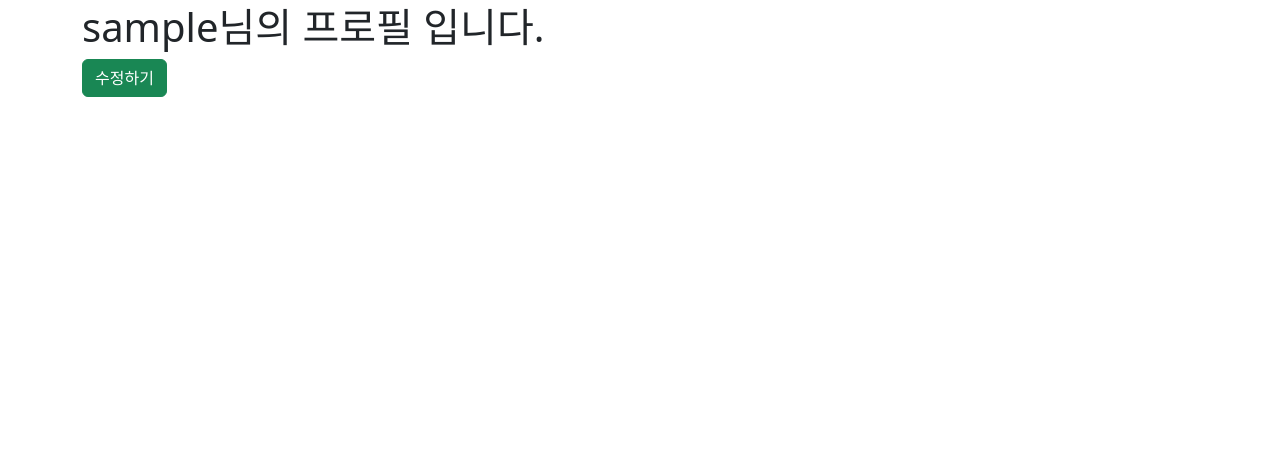
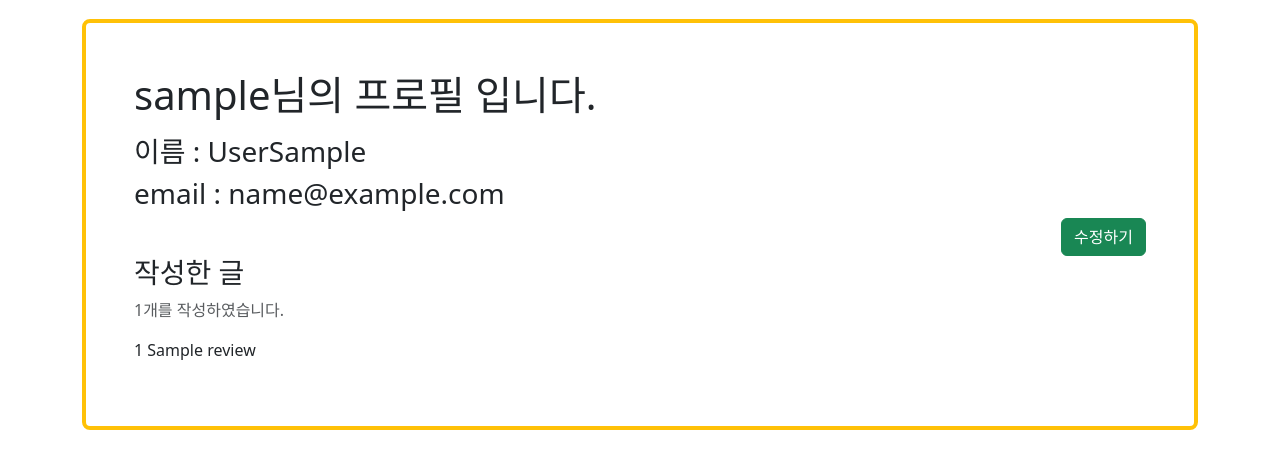
Before and after one commit to buzzzlight/django-pair-04, a Django app: page /accounts/1/ in a window 1280 px wide. Shown: the part 67-536 px from the top of the page. Run offline with Django 3.2, Linux system fonts and the light colour scheme; tables that the repository leaves empty hold one stand-in row (values such as "Sample post"); some libraries are stand-ins or nearby versions.

Commit message:
fix accounts/detail

```diff
--- a/accounts/templates/accounts/detail.html
+++ b/accounts/templates/accounts/detail.html
@@ -1,5 +1,23 @@
 {% extends 'base.html' %}
 {% block content %}
-<h1>{{ user.username }}님의 프로필 입니다.</h1>
-<a class="btn btn-success" href="{% url 'accounts:update' user.pk %}">수정하기</a>
+<div class="mt-3 card p-5 border border-4 border-warning rounded-3">
+  <h1 class="mb-3">{{ account_detail.username }}님의 프로필 입니다.</h1>
+  <h3>이름 : {{ account_detail.last_name }}{{ account_detail.first_name }}</h3>
+  <h3>email : {{ account_detail.email }}</h3>
+  <div class="text-end">
+    <a class="btn btn-success" href="{% url 'accounts:update' user.pk %}">수정하기</a>
+  </div>
+  <div class="row">
+    <div class="col-6">
+        <h3>작성한 글</h3>
+        <p class="text-muted">{{ account_detail.review_set.count }}개를 작성하였습니다.</p>
+        {% for article in account_detail.review_set.all %}
+        <p>
+            {{ forloop.counter }}
+            <a class="text-decoration-none text-dark" href="{% url 'reviews:detail' article.pk %}">{{ article.title }}</a>
+        </p>
+        {% endfor %}
+    </div>
+  </div>
+</div>
 {% endblock %}
--- a/accounts/templates/accounts/update.html
+++ b/accounts/templates/accounts/update.html
@@ -5,7 +5,7 @@
   <h1>수정하기</h1>
   <form action="" method="POST">
       {% csrf_token %}
-      {% bootstrap_form form %}
+      {% bootstrap_form update_form %}
       <div class="text-end mx-3"><input type="submit" value="수정하기" class="btn btn-primary"></div>
   </form>
 </div>
--- a/accounts/urls.py
+++ b/accounts/urls.py
@@ -3,7 +3,6 @@ from . import views
 
 app_name='accounts'
 urlpatterns = [
-    path('', views.index, name='index'),
     path('signup/', views.signup, name='signup'),
     path('login/', views.login, name='login'),
     path('logout/', views.logout, name='logout'),
--- a/accounts/views.py
+++ b/accounts/views.py
@@ -4,12 +4,10 @@ from django.contrib.auth import login as auth_login
 from django.contrib.auth import logout as auth_logout
 from django.contrib.auth.forms import AuthenticationForm
 from .models import User
+from django.contrib.auth.decorators import login_required
+
 
 # Create your views here.
-
-
-def index(request):
-    return render(request, "accounts/index.html")
 
 
 def signup(request):
@@ -18,7 +16,7 @@ def signup(request):
         if form.is_valid():
             user = form.save()
             auth_login(request, user)
-            return redirect("accounts:index")
+            return redirect("reviews:index")
     else:
         form = CustomUserCreationForm()
     context = {"form": form}
@@ -30,7 +28,7 @@ def login(request):
         form = AuthenticationForm(request, data=request.POST)
         if form.is_valid():
             auth_login(request, form.get_user())
-            return redirect("accounts:index")
+            return redirect("reviews:index")
     else:
         form = AuthenticationForm()
     context = {"form": form}
@@ -39,23 +37,27 @@ def login(request):
 
 def logout(request):
     auth_logout(request)
-    return redirect("accounts:index")
+    return redirect("reviews:index")
 
 
 def detail(request, pk):
-    user = User.objects.get(pk=pk)
-    context = {"user": user}
+    account_detail = User.objects.get(pk=pk)
+    context = {"account_detail": account_detail}
     return render(request, "accounts/detail.html", context)
 
 
+@login_required
+
 def update(request, pk):
-    if request.method == "POST":
-        form = CustomUserChangeForm(request.POST)
-        if form.is_valid():
-            user = form.save()
-            auth_login(request, user)
-            return redirect("accounts:detail", request.user.pk)
+    if request.user.pk == pk:
+        if request.method == "POST":
+            update_form = CustomUserChangeForm(request.POST, instance=request.user)
+            if update_form.is_valid():
+                update_form.save()
+                return redirect("accounts:detail", request.user.pk)
+        else:
+            update_form = CustomUserChangeForm(instance=request.user)
+        context = {"update_form": update_form}
+        return render(request, "accounts/update.html", context)
     else:
-        form = CustomUserChangeForm()
-    context = {"form": form}
-    return render(request, "accounts/update.html", context)
+        return render(request, 'reviews/index.html')
--- a/templates/base.html
+++ b/templates/base.html
@@ -13,9 +13,9 @@
   <nav class="navbar navbar-expand-lg bg-none px-5">
     <div class="container-fluid">
       <a class="navbar-brand btn text-success" href="">Home</a>
-      <a class="navbar-brand btn text-dark" href="">리뷰 보기</a>
+      <a class="navbar-brand btn text-dark" href="{% url 'reviews:index' %}">리뷰 보기</a>
       {% if request.user.is_authenticated %}
-        <a class="navbar-brand btn text-dark" href="">리뷰 작성</a>
+        <a class="navbar-brand btn text-dark" href="{% url 'reviews:create' %}">리뷰 작성</a>
       {% endif %}
       <form class="ms-auto d-flex" role="search" action="">
         <input class="form-control me-2" type="search" placeholder="검색어를 입력해주세요." aria-label="Search" name="search">
```
Also changed, not shown: accounts/templates/accounts/index.html (deleted, +0 -10 lines), images/images/업_영화_포스터.jpg (added).
